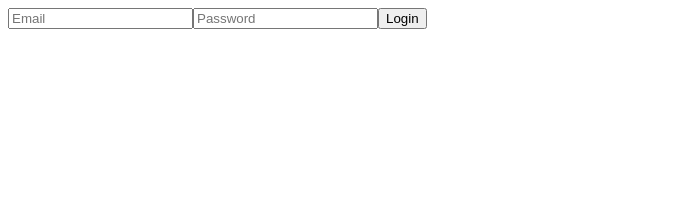
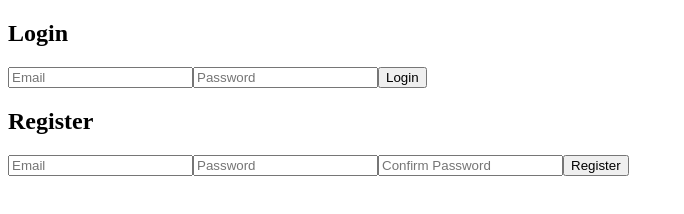
Before and after one commit to Jon-117/worldbuilderapp, a Gatsby site in the folder Worldbuilder/: page /login in a window 1280 px wide. Shown: the whole page, without its empty margins (0-684 px from the left). Built offline with nearby package versions, Linux system fonts and the light colour scheme; Gatsby itself is replaced by a stand-in of ours.

Commit message:
added new user registration

```diff
--- a/Worldbuilder/src/pages/login.js
+++ b/Worldbuilder/src/pages/login.js
@@ -6,6 +6,7 @@ import "firebase/auth"
 const LoginPage = () => {
   const [email, setEmail] = useState("")
   const [password, setPassword] = useState("")
+  const [confirmPassword, setConfirmPassword] = useState("")
   const [error, setError] = useState(null)
 
   const handleLogin = async (e) => {
@@ -18,7 +19,23 @@ const LoginPage = () => {
     }
   }
 
+  const handleRegister = async (e) => {
+    e.preventDefault()
+    if (password !== confirmPassword) {
+      setError("Passwords do not match")
+      return
+    }
+    try {
+      await firebase.auth().createUserWithEmailAndPassword(email, password)
+      navigate("/dashboard")
+    } catch (error) {
+      setError(error.message)
+    }
+  }
+
   return (
+    <div>
+      <h2>Login</h2>
       <form onSubmit={handleLogin}>
         <input
           type="email"
@@ -35,8 +52,35 @@ const LoginPage = () => {
           required
         />
         <button type="submit">Login</button>
+      </form>
       {error && <p>{error}</p>}
+      <h2>Register</h2>
+      <form onSubmit={handleRegister}>
+        <input
+          type="email"
+          placeholder="Email"
+          value={email}
+          onChange={(e) => setEmail(e.target.value)}
+          required
+        />
+        <input
+          type="password"
+          placeholder="Password"
+          value={password}
+          onChange={(e) => setPassword(e.target.value)}
+          required
+        />
+        <input
+          type="password"
+          placeholder="Confirm Password"
+          value={confirmPassword}
+          onChange={(e) => setConfirmPassword(e.target.value)}
+          required
+        />
+        <button type="submit">Register</button>
       </form>
+      {error && <p>{error}</p>}
+    </div>
   )
 }
 
```
Lines whose indentation alone changed are shown as unchanged.
